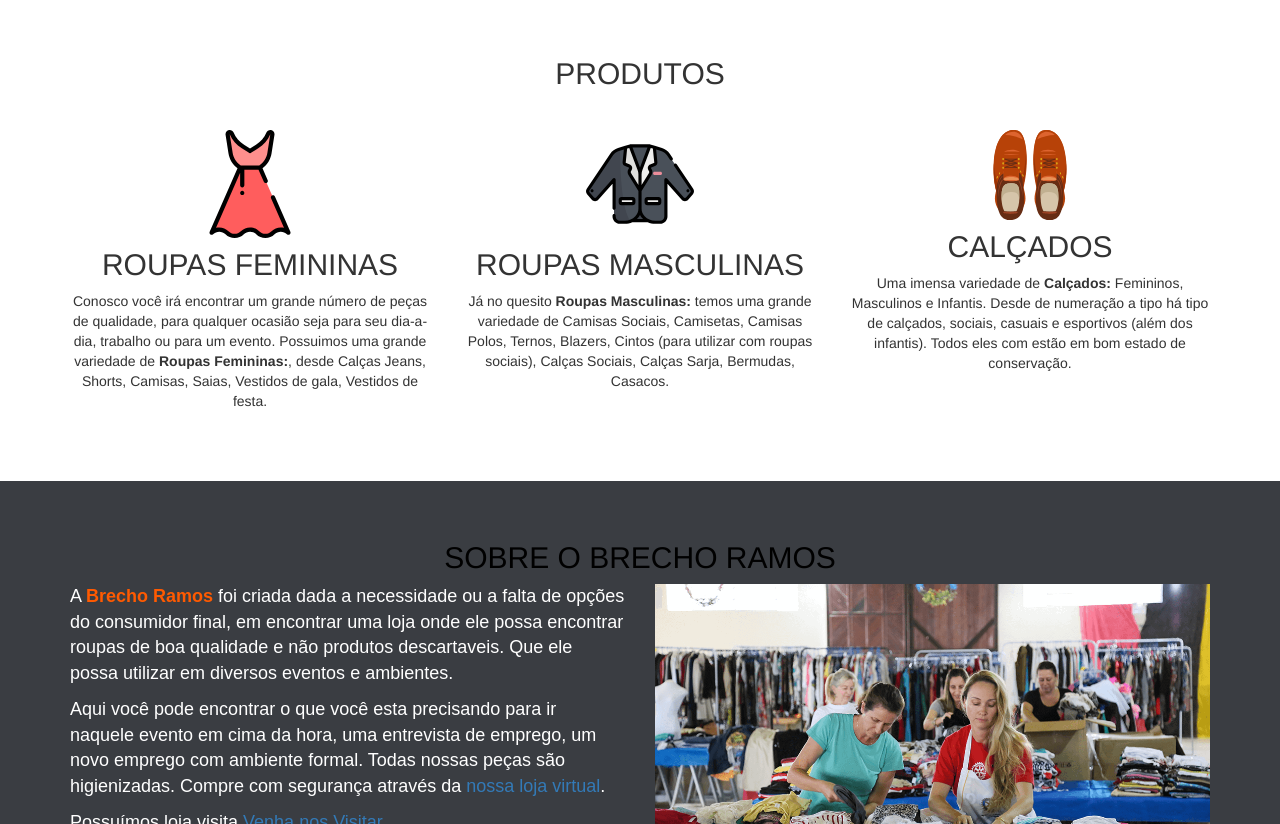
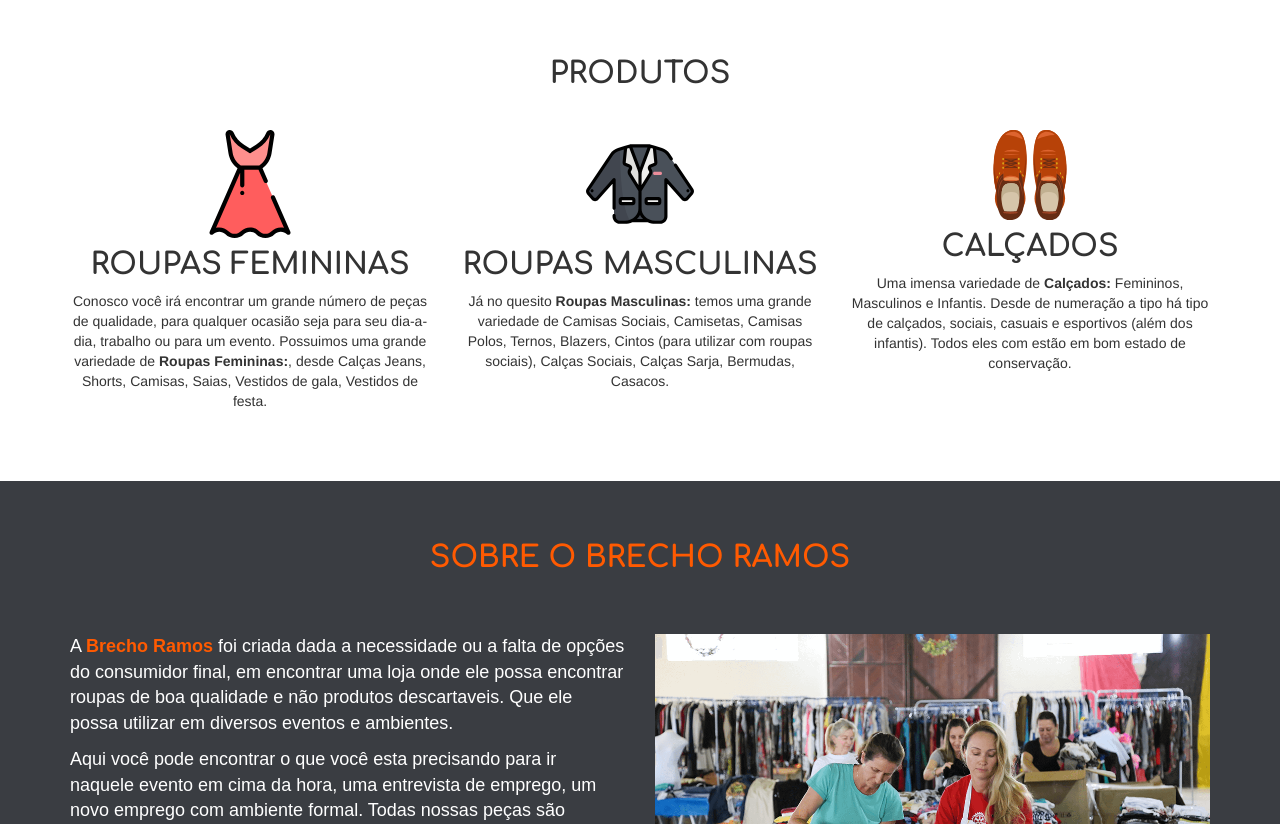
Before and after one commit to leogif/brechoRamos, a plain HTML site: page index.html in a window 1280 px wide. Shown: the part 457-1281 px from the top of the page. Drawn offline with Linux system fonts and the light colour scheme.

Commit message:
add styles

```diff
--- a/css/style.css
+++ b/css/style.css
@@ -56,6 +56,13 @@
 	text-transform: uppercase;
 	padding: 10px 0;
 	margin: auto;
+  font-family: 'Comfortaa', cursive;
+}
+
+#sobre {
+  font-family: 'Comfortaa', cursive;
+  padding-bottom: 50px;
+  color: #FF5A01;
 }
 
 .servicos i {
```
